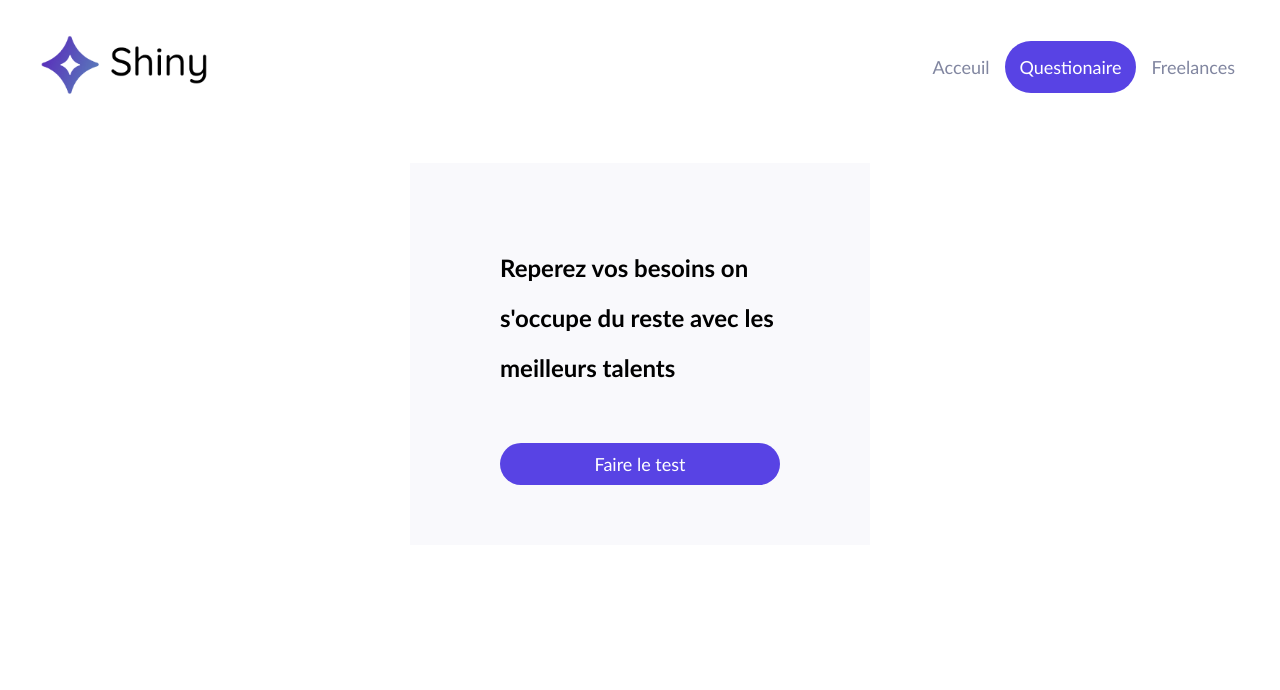
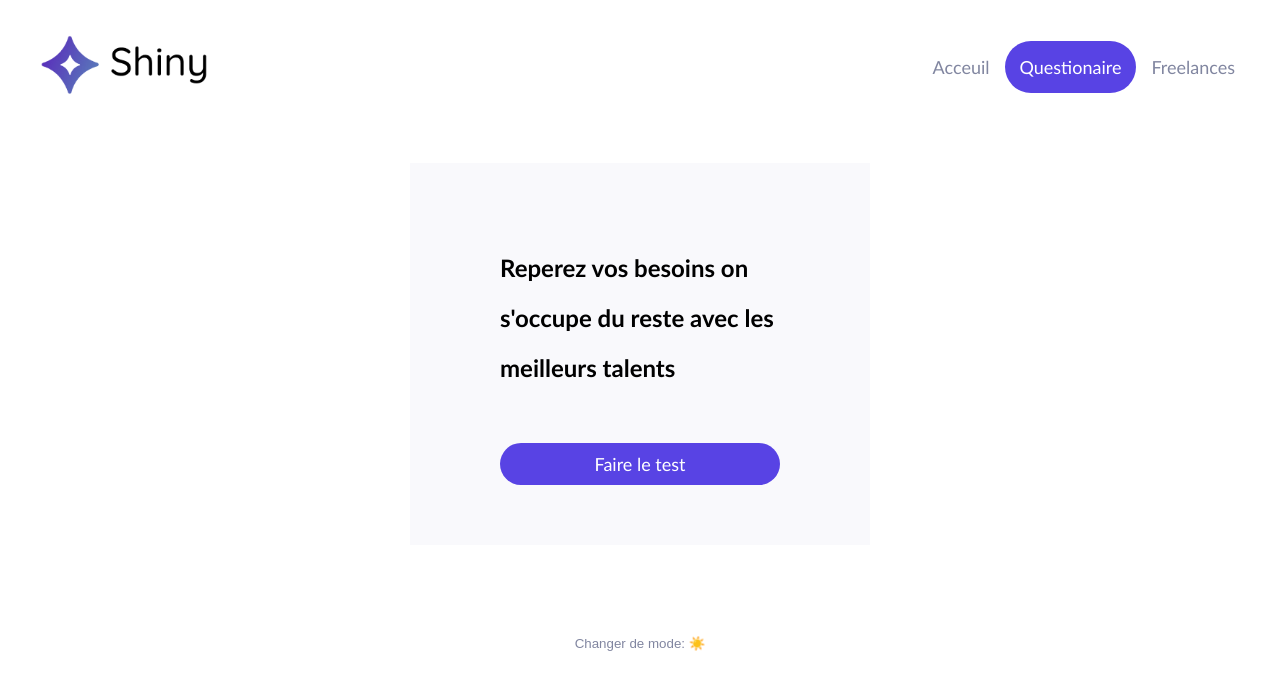
Before and after one commit to rigole/free-agency, a React (Create React App) app: page / in a window 1280 px wide. Shown: the top 690 px of the page. Built offline with nearby package versions, Linux system fonts and the light colour scheme; the HTML template or start-up script is replaced by a standard one.

Commit message:
setting the footer for the dark theme 1

```diff
--- a/src/components/Footer/index.jsx
+++ b/src/components/Footer/index.jsx
@@ -1,5 +1,7 @@
 import styled from "styled-components";
 import colors from "../../utils/style/colors";
+import { ThemeContext } from "../../utils/context";
+import {useContext} from "react";
 
 //TODO :: Updating this footer
 
@@ -20,11 +22,11 @@ const NightModeButton = styled.button`
 
 
 function Footer() {
-
+     const { toggleTheme, theme } = useContext(ThemeContext)
     return(
         <FooterContainer>
-            <NightModeButton>
-                Changer de mode
+            <NightModeButton onClick={() => toggleTheme()}>
+                Changer de mode: {theme === 'light' ? '☀️' : '🌙'}
             </NightModeButton>
         </FooterContainer>
     )
--- a/src/index.jsx
+++ b/src/index.jsx
@@ -9,6 +9,8 @@ import Header from "./components/Header";
 import Error from "./components/Error";
 import Freelances from "./pages/Freelances";
 import { createGlobalStyle } from "styled-components";
+import { ThemeProvider } from "./utils/context";
+import Footer from "./components/Footer";
 
 const GlobalStyle = createGlobalStyle`
     div{
@@ -18,14 +20,18 @@ const GlobalStyle = createGlobalStyle`
 ReactDOM.render(
   <React.StrictMode>
     <Router>
+      <ThemeProvider>
         <GlobalStyle />
         <Header />
+
         <Routes>
           <Route path="/" element={<Home />} />
           <Route path="/survey/:questionNumber" element={<Survey />} />
           <Route path="/freelance" element={<Freelances />} />
           <Route path="*" element={<Error />} />
         </Routes>
+        <Footer />
+      </ThemeProvider>
     </Router>
   </React.StrictMode>,
   document.getElementById("root")
```
Also changed, not shown: src/utils/style/GlobalStyle.jsx (added, +23 -0 lines). Lines whose indentation alone changed are shown as unchanged.
